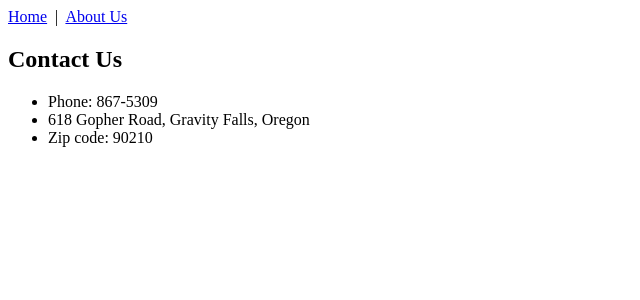
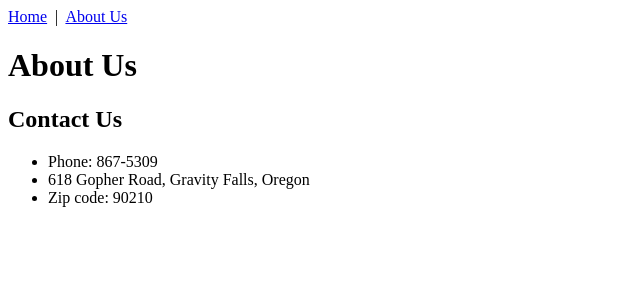
Before and after one commit to scoffin-te/kata-kickstarts_09-11-23_answers, a Vue app: page /about-us in a window 1280 px wide. Shown: the top 300 px of the page, without its empty margins (0-640 px from the left). Built offline with nearby package versions, Linux system fonts and the light colour scheme.

Commit message:
Add props exercise

```diff
--- a/src/views/AboutUs.vue
+++ b/src/views/AboutUs.vue
@@ -1,5 +1,6 @@
 <template>
     <div>
+        <h1>About Us</h1>
         <contact-info section-title="Contact Us" />
     </div>
 </template>
```
